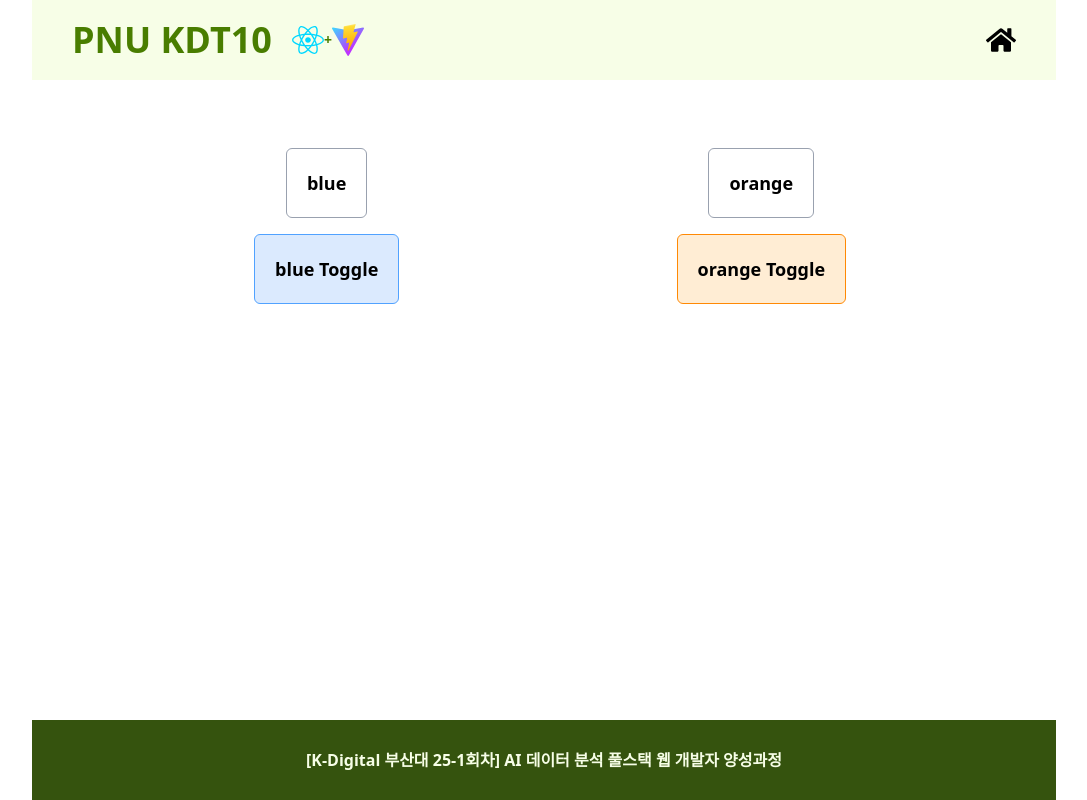
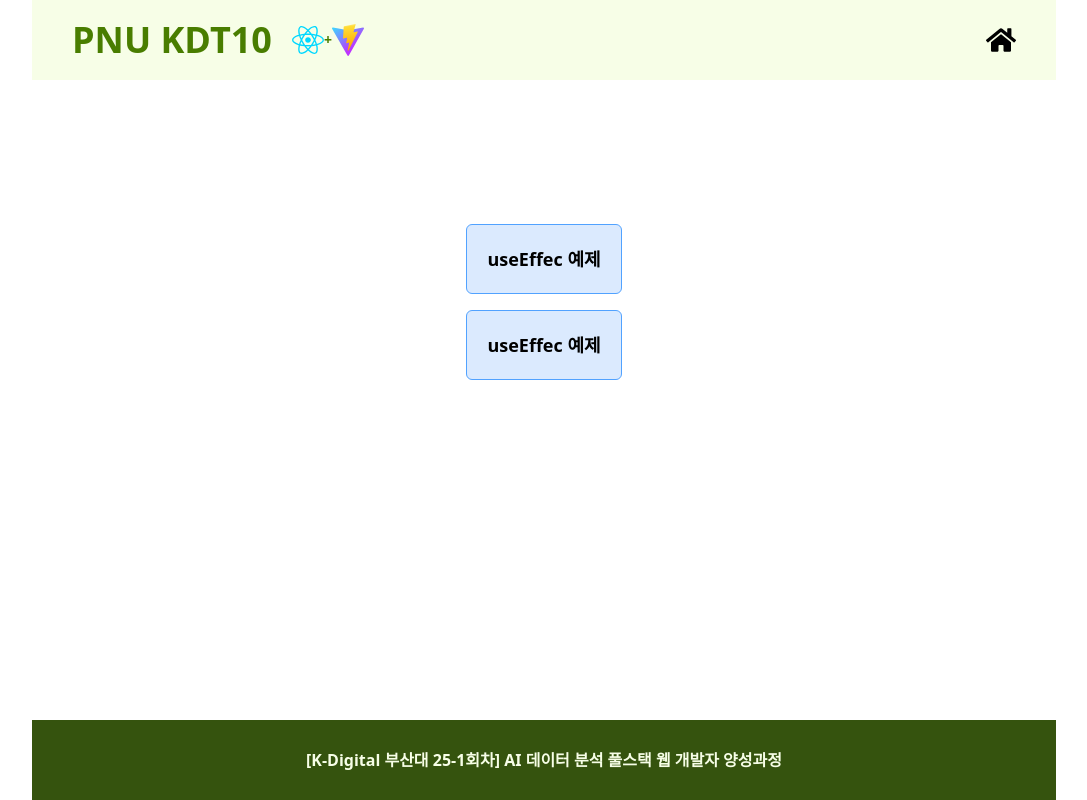
Before and after one commit to pnumin/kdt01_react, a React (Vite) app: page / in a window 1280 px wide. Shown: the whole page, without its empty margins (96-1183 px from the left). Built offline with nearby package versions, Linux system fonts and the light colour scheme.

Commit message:
useEffect예제

```diff
--- /dev/null
+++ b/src/08/MyEffect.jsx
@@ -0,0 +1,48 @@
+import { useEffect, useState } from "react"
+import TailButtonLine from "../UI/TailButtonLine"
+export default function MyEffect() {
+  const [msg, setMsg] = useState('') ;
+  const [color, setColor] = useState('blue')
+
+  const handleClick = () => {
+    if (msg === '') setMsg("useEffect 예제: state변수 변경시") ;
+    else setMsg('') ;
+  }
+
+  const handleClickColor = () => {
+    setColor(color === "blue" ? "orange" : "blue") ;
+  }
+  //useEffect 사용법
+  //1.컴포넌트 생성시 한번
+  useEffect(()=>{
+    console.log("의존성 배열 []일 때 : 컴포넌트 생성시 한번실행");
+    console.log("msg=", msg) ;
+    console.log("color=", color) ;
+  } , []);
+
+  //2.특정 state변수 값이 변경(화면이 랜더링)될때 마다
+  useEffect(()=>{
+    console.log("state 변수 useEffect msg=", msg) ;
+  }, [msg]) ;
+
+  //3.어떤 state변수든 변경(화면이 랜더링)이 될때마다 실행
+  useEffect(()=>{
+    console.log("useEffect msg=", msg) ;
+    console.log("useEffect color=", color) ;
+  }) ;
+
+  return (
+    <div className="w-full text-2xl font-bold
+                    flex flex-col justify-center items-center">
+      <div className="text-2xl font-bold m-2 h-20">
+        {msg}
+      </div>
+      <TailButtonLine caption="useEffec 예제"
+                      color="blue"
+                      onClick={handleClick} />
+      <TailButtonLine caption="useEffec 예제"
+                      color={color}
+                      onClick={handleClickColor} />
+    </div>
+  )
+}
--- a/src/App.jsx
+++ b/src/App.jsx
@@ -6,7 +6,8 @@ import viteLogo from '/vite.svg'
 // import MyList from './04/MyList';
 //import Lotto from './05/Lotto';
 // import FoodMain from './06/FoodMain';
-import MyToggle from './07/MyToggle';
+// import MyToggle from './07/MyToggle';
+import MyEffect from './08/MyEffect';
 
 import { FaHome } from "react-icons/fa";
 function App() {
@@ -33,7 +34,7 @@ function App() {
                       flex flex-col justify-start items-center
                       overflow-y-auto">
 
-        <MyToggle />
+        <MyEffect />
       </main>
       <footer className="w-full min-h-20 bg-lime-900
                          px-10 text-md text-lime-50 font-bold
```
